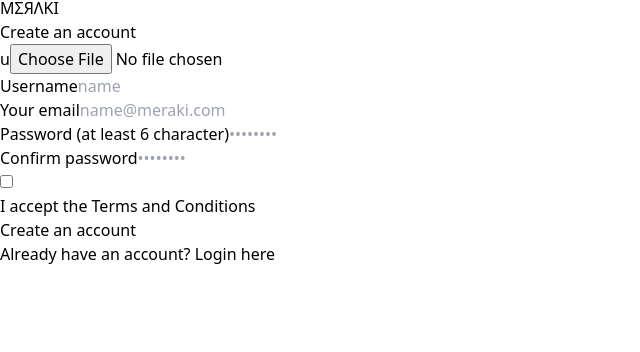
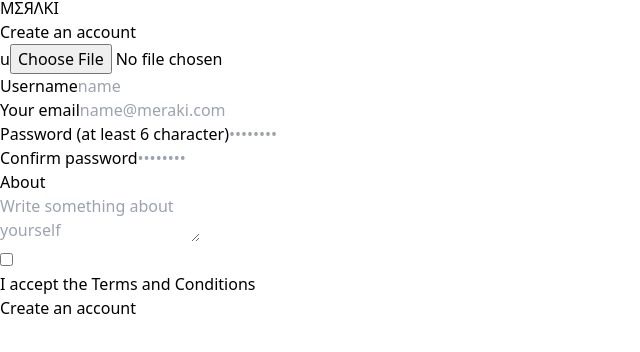
Before and after one commit to Kimlly/web2, a React (Vite) app in the folder my-project/: page /signup in a window 1280 px wide. Shown: the part 304-656 px from the top of the page, without its empty margins (0-640 px from the left). Built offline with nearby package versions, Linux system fonts and the light colour scheme; no server answers.

Commit message:
update ma nheb

```diff
--- a/my-project/src/component/modal.jsx
+++ b/my-project/src/component/modal.jsx
@@ -33,7 +33,21 @@
             </div>
 
             <div className=''>
-              <div className='mt-3 grid grid-cols-1 gap-x-6 gap-y-8 sm:grid-cols-6'>
+              <div className='pb-5'>
+                <label htmlFor='username' className='block text-sm font-medium leading-6 text-gray-900'>
+                  Username
+                </label>
+                <div className='mt-2'>
+                  <input
+                    type='text'
+                    id='username'
+                    placeholder=''
+                    className='bg-gray-50 border border-gray-300 text-gray-900 text-sm rounded-lg focus:ring-blue-500 focus:border-blue-500 block w-full p-2.5 dark:bg-gray-700 dark:border-gray-600 dark:placeholder-gray-400 dark:text-white dark:focus:ring-blue-500 dark:focus:border-blue-500'
+                    required
+                  />
+                </div>
+              </div>
+              {/* <div className='mt-3 grid grid-cols-1 gap-x-6 gap-y-8 sm:grid-cols-6'>
                 <div className='sm:col-span-3'>
                   <label htmlFor='first-name' className='block text-sm font-medium leading-6 text-gray-900'>
                     First name
@@ -62,7 +76,7 @@
                     />
                   </div>
                 </div>
-              </div>
+              </div> */}
 
               <div className='py-5'>
                 <label htmlFor='about' className='block text-sm font-medium leading-6 text-gray-900'>
@@ -79,19 +93,7 @@
                 <p className='mt-3 text-sm leading-6 text-gray-600'>Write a few sentences about yourself.</p>
               </div>
 
-              <div className='pb-5'>
-                <label htmlFor='username' className='block text-sm font-medium leading-6 text-gray-900'>
-                  Username
-                </label>
-                <div className='mt-2'>
-                  <input
-                    type='text'
-                    id='username'
-                    className='bg-gray-50 border border-gray-300 text-gray-900 text-sm rounded-lg focus:ring-blue-500 focus:border-blue-500 block w-full p-2.5 dark:bg-gray-700 dark:border-gray-600 dark:placeholder-gray-400 dark:text-white dark:focus:ring-blue-500 dark:focus:border-blue-500'
-                    required
-                  />
-                </div>
-              </div>
+
 
               <div className='mt-6 flex items-center justify-end gap-x-6'>
                 <button onClick={onClose} type='button' className='text-sm font-semibold leading-6 text-gray-900'>
--- a/my-project/src/page/Signuppage.jsx
+++ b/my-project/src/page/Signuppage.jsx
@@ -13,6 +13,7 @@
   const [email, setEmail] = useState('');
   const [password, setPassword] = useState('');
   const [cfpassword, setCfPassword] = useState('');
+  const [info,setInfo]=useState('')
   const [validation, setValidation] = useState(true);
 
   const [profileImgURL, setProfileImgURL] = useState('');
@@ -23,6 +24,12 @@
   const signUp = async (e) => {
     e.preventDefault();
 
+    // Check if password and confirm password match
+     if (password !== cfpassword) {
+      setValidation(false);
+      return;
+    }
+
     const fileRef = ref(storage, `img/${v4()}`);
 
     const data = await uploadBytes(fileRef, profileImgFile);
@@ -31,6 +38,7 @@
     const inputData = {
       username,
       email,
+      info,
       pfImgURL: val,
       role: 'user',
       posts: [],
@@ -38,18 +46,23 @@
       createdAt: new Date(Date.now()).toISOString(),
     };
 
-    createUserWithEmailAndPassword(auth, email, password, cfpassword)
+    createUserWithEmailAndPassword(auth, email, password, cfpassword,info)
       .then(async (userCredential) => {
         console.log(userCredential.user.uid);
 
         await setDoc(doc(db, 'users', userCredential.user.uid), inputData);
 
-        Swal.fire({
+         // Only navigate to homepage when passwords match
+         if (password === cfpassword) {
+          Swal.fire({
           title: 'Create Account Successfully',
           icon: 'success',
           confirmButtonText: 'OK',
         });
-        navigate('/homepage');
+          navigate('/homepage');
+        }
+
+        // navigate('/homepage');
       })
       .catch(() => {
         Swal.fire({
@@ -64,6 +77,7 @@
       setValidation(true);
     } else {
       setValidation(false);
+
     }
     console.log(validation);
   }
@@ -162,6 +176,24 @@
                 />
                 {validation ? '' : <p className='text-red-600 indent-3 text-sm mt-1 '> password is not matching</p>}
               </div>
+
+              <div>
+                <label htmlFor='info' className='block mb-2 text-sm font-medium text-gray-900 dark:text-white'>
+                  About
+                </label>
+                <div className='mt-2'>
+                  <textarea
+                    type='text'
+                    value={info}
+                    onChange={(e) => setInfo(e.target.value)}
+                    name='info'
+                    id='info'
+                    placeholder='Write something about yourself'
+                    className='bg-gray-50 border border-gray-300 text-gray-900 text-sm rounded-lg focus:ring-blue-500 focus:border-blue-500 block w-full p-2.5 dark:bg-gray-700 dark:border-gray-600 dark:placeholder-gray-400 dark:text-white dark:focus:ring-blue-500 dark:focus:border-blue-500'
+                  required></textarea>
+                </div>
+              </div>
+
               <div className='flex items-start'>
                 <div className='flex items-center h-5'>
                   <input
@@ -190,12 +222,15 @@
               >
                 Create an account{' '}
               </button>
-              <p className='text-sm font-light text-gray-500 dark:text-gray-400'>
+              {validation?'':(
+                <p className='text-sm font-light text-gray-500 dark:text-gray-400'>
                 Already have an account?{' '}
                 <Link to='/login' className='font-medium text-primary-600 hover:underline dark:text-primary-500'>
                   Login here
                 </Link>
               </p>
+              )}
+
             </form>
           </div>
         </div>
--- a/my-project/src/page/userpfpage.jsx
+++ b/my-project/src/page/userpfpage.jsx
@@ -71,7 +71,7 @@
             </a>
           </div>
 
-          <p className='mt-2 text-lg text-gray-900'>she fell in love but he was fictional.</p>
+          <p className='mt-2 text-lg text-gray-900'>{user.info}</p>
         </div>
       </div>
 
```
Also changed, not shown: my-project/src/component/card.jsx (+0 -14 lines), my-project/src/page/Homepage.jsx (+1 -48 lines), 1 other file (tests, documents, lock files or other folders).
